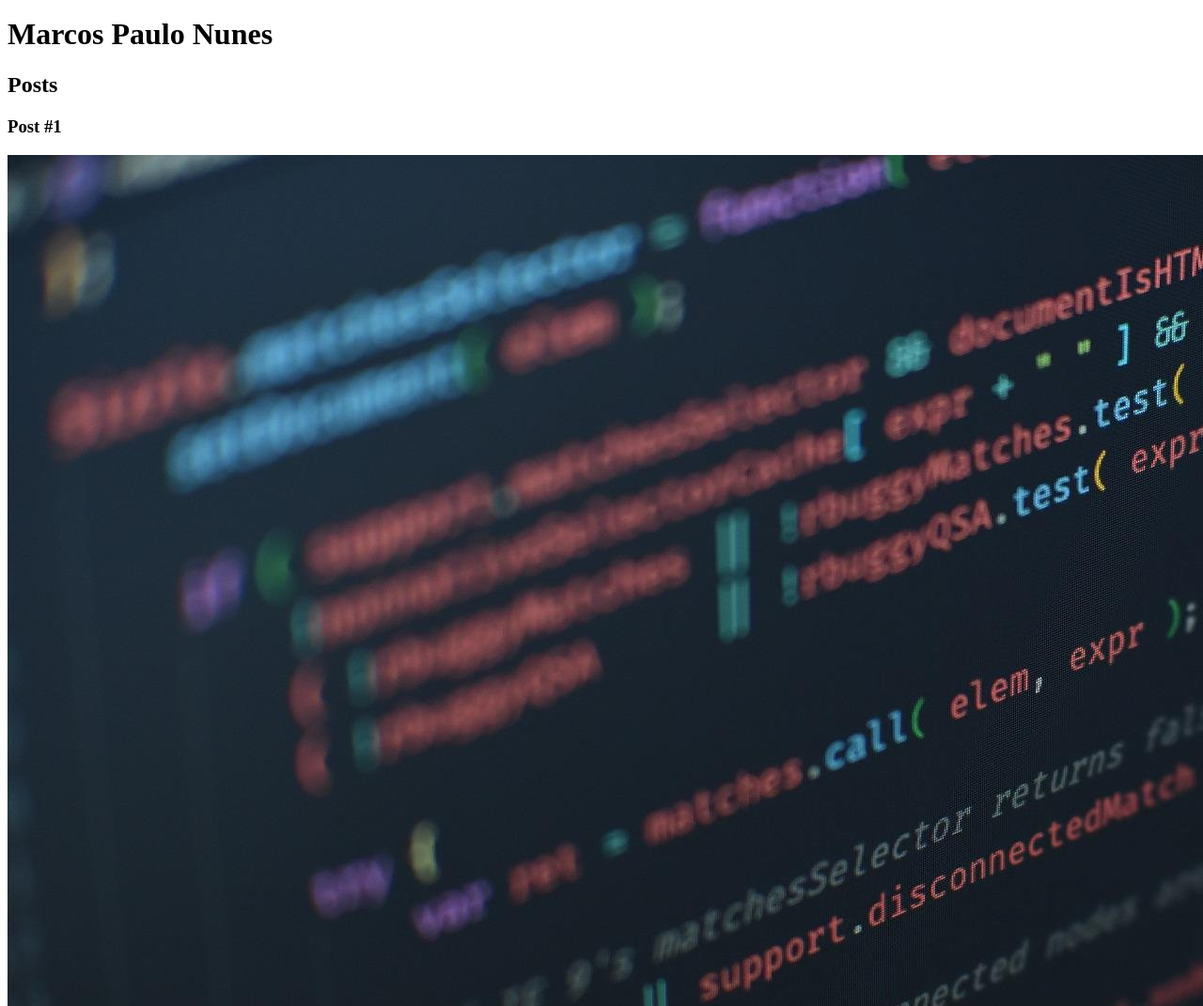
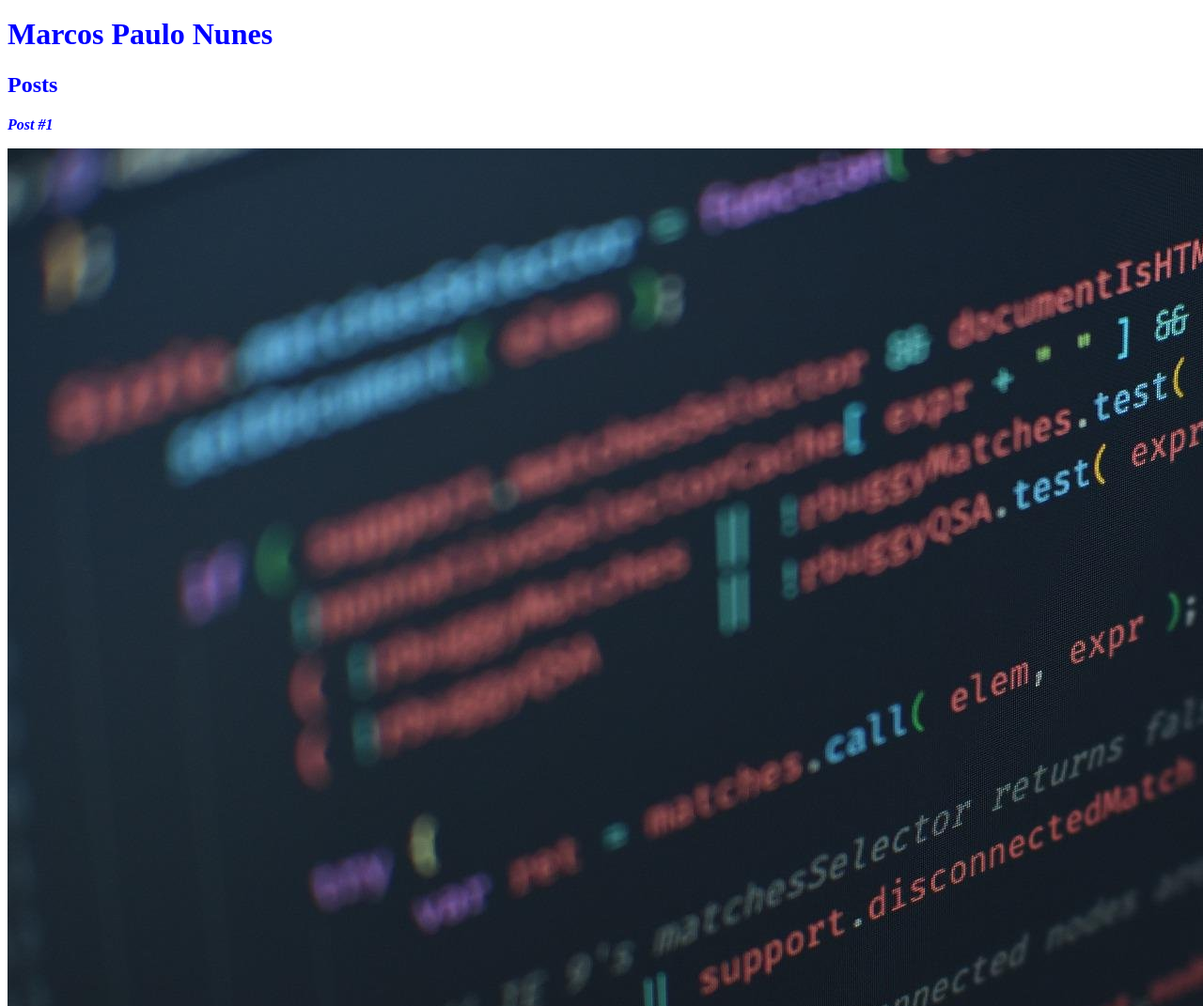
Before and after one commit to MarcosPNunes/santander_bootcamp_fullstack_developer_dio, a plain HTML site: page CURSO-HTML5/index.html in a window 1280 px wide. Shown: the part 29-1100 px from the top of the page at 94% size. Drawn offline with Linux system fonts and the light colour scheme.

Commit message:
Inclusão de arquivo de Style css inicial, adicionado ID e Class

```diff
--- a/CURSO-HTML5/index.html
+++ b/CURSO-HTML5/index.html
@@ -3,19 +3,20 @@
     <head>
         <meta charset="utf-8">
         <title>Marcos Paulo Nunes</title>
+        <link rel="stylesheet" href="style.css">
     </head>
     <body>
         <heaader>
             <img src="imagem_caoazinho.jpg" alt="Imagem de um Cãozinho">
-            <h1>Marcos Paulo Nunes</h1>
+            <h1 id="title">Marcos Paulo Nunes</h1>
         </heaader>
         <section>
             <header>
-                <h2>Posts</h2>
+                <h2 class="subtitle">Posts</h2>
             </header>
             <article>
                 <header>
-                    <h3>Post #1</h3>
+                    <h3 class="post_title">Post #1</h3>
                     <img src="codigo_imagem.jpg" alt="Imagem de Codigo HTML">
                 </header>
                 <p>
--- /dev/null
+++ b/CURSO-HTML5/style.css
@@ -0,0 +1,8 @@
+#title, .subtitle, .post_title {
+    color:blue;
+}
+
+.post_title {
+  font-size: 16px;
+  font-style: italic;
+}
```
